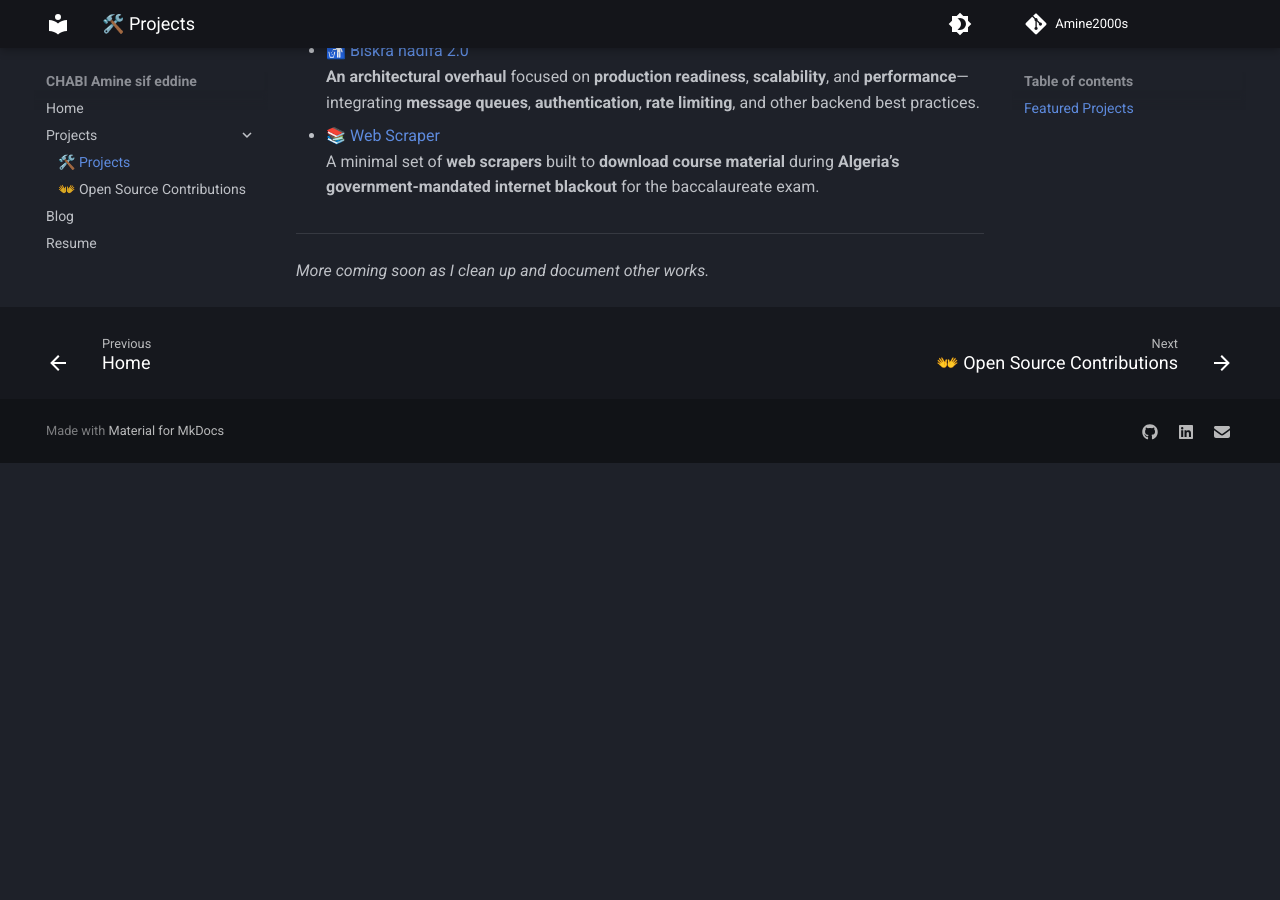
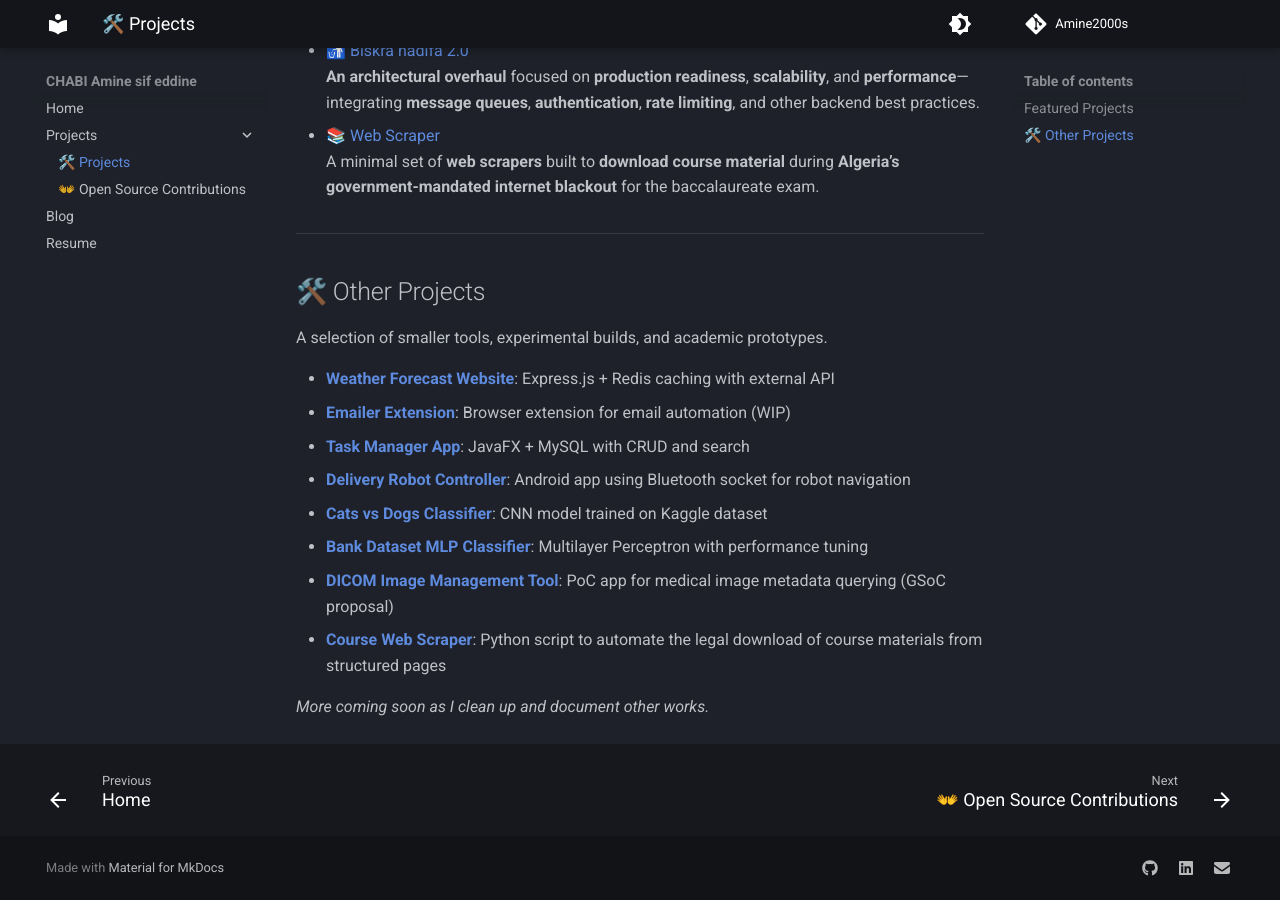
Before and after one commit to Amine2000s/personal-website, an MkDocs documentation site: the page built from docs/projects/index.md, in a window 1280 px wide and 900 px high, scrolled down 679 px. Built offline with MkDocs 1.6.1 and Material for MkDocs 9.7.7, drawn with Linux system fonts in a browser that asks for light colours; before the commit the page ends 1142 px from its top, so only the background shows below that.

Commit message:
more project content

```diff
--- a/docs/projects/index.md
+++ b/docs/projects/index.md
@@ -27,6 +27,20 @@ A minimal set of **web scrapers** built to **download course material** during *
 
 ---
 
+## 🛠️ Other Projects
+
+A selection of smaller tools, experimental builds, and academic prototypes.
+
+- **[Weather Forecast Website](https://github.com/Amine2000s/weather-web-site-with-redis-cache)**: Express.js + Redis caching with external API
+- **[Emailer Extension](https://github.com/Amine2000s/email-automation-browser-extension)**: Browser extension for email automation (WIP)
+- **[Task Manager App](https://github.com/Amine2000s/ToDoList_fx)**: JavaFX + MySQL with CRUD and search
+- **[Delivery Robot Controller](https://github.com/Amine2000s/KcubeWirelessController)**: Android app using Bluetooth socket for robot navigation
+- **[Cats vs Dogs Classifier](https://github.com/Amine2000s/Classification-CNN)**: CNN model trained on Kaggle dataset
+- **[Bank Dataset MLP Classifier](https://github.com/Amine2000s/multi-layer-Perceptron)**: Multilayer Perceptron with performance tuning
+- **[DICOM Image Management Tool](https://github.com/Amine2000s/dicom-albums-manager)**: PoC app for medical image metadata querying (GSoC proposal)
+- **[Course Web Scraper](https://github.com/Amine2000s/Web-Scraper-py)**: Python script to automate the legal download of course materials from structured pages
+
+
 
 
 
```
